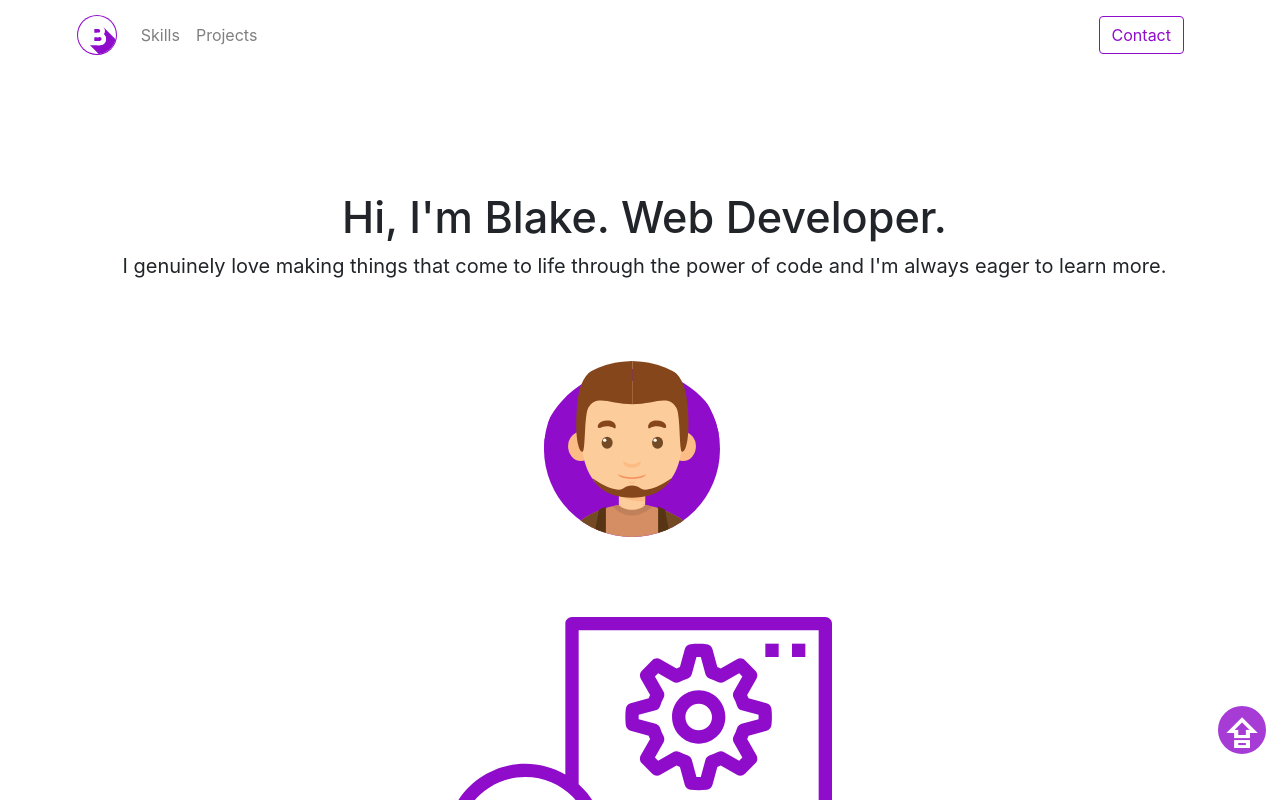
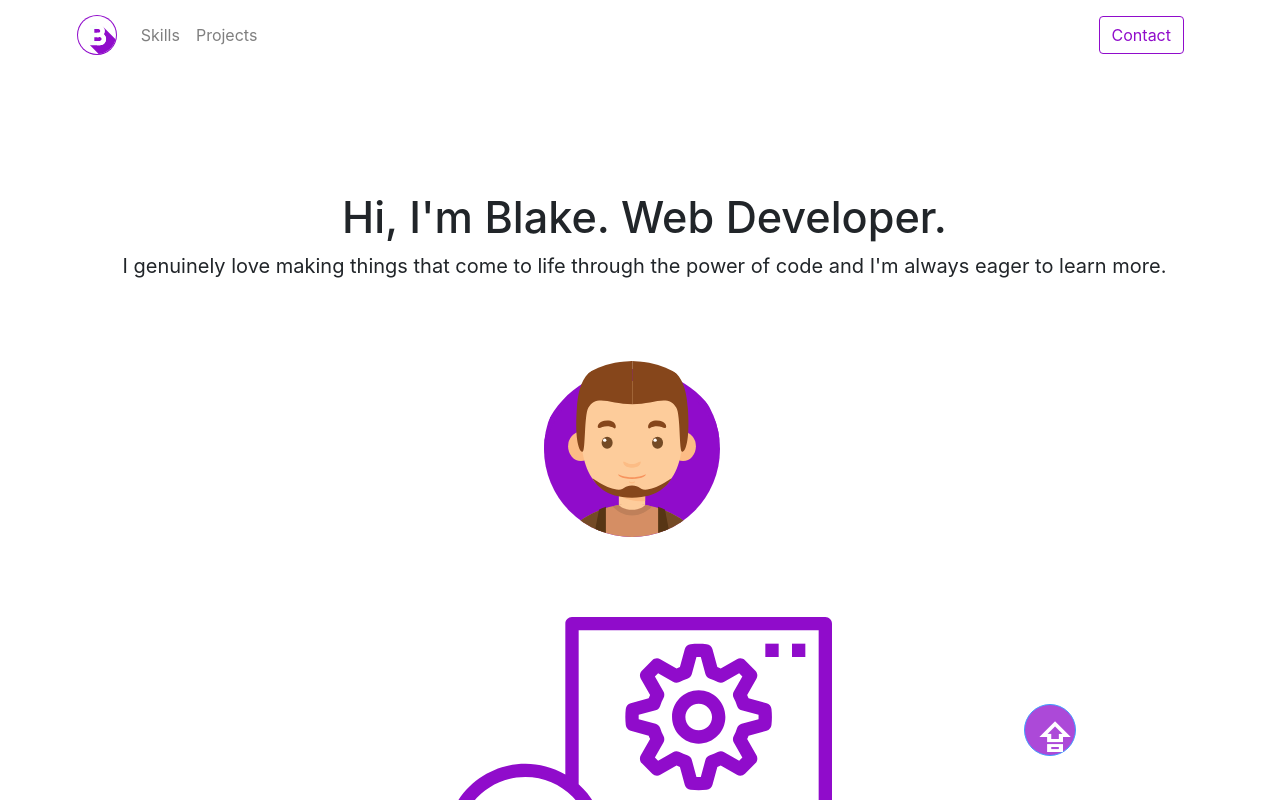
Before and after one commit to bmarshreal/portfolio, a React (Create React App) app: page / in a window 1280 px wide. Shown: the top 800 px of the page. Built offline with nearby package versions, Linux system fonts and the light colour scheme.

Commit message:
add favicon and test floater

```diff
--- a/src/components/ScrollFloater.jsx
+++ b/src/components/ScrollFloater.jsx
@@ -1,4 +1,6 @@
 import React, { useState, useEffect } from "react";
+import "../App.css";
+import { Button } from "react-bootstrap";
 
 function ScrollFloater(props) {
   const [scroll, setScroll] = useState(true);
@@ -25,11 +27,34 @@ function ScrollFloater(props) {
   return (
     <div>
       {scroll ? (
-        <button
+        <Button
           style={{
             height: "52px",
             width: "52px",
+            borderRadius: "70%",
+            zIndex: "1000",
+            backgroundColor: "#900ccb",
+            position: "fixed",
+            left: "80%",
+            top: "88%",
+            fontSize: "2rem",
+            color: "white",
+            opacity: "75%",
+            fontWeight: "800",
           }}
+          //          border: 2px solid white;
+          // position: fixed;
+          // background-color: #900ccb;
+          // z-index: 1000;
+          // left: 95%;
+          // top: 88%;
+          // border-radius: 70%;
+          // height: 52px;
+          // width: 52px;
+          // font-size: 2rem;
+          // color: white;
+          // opacity: 80%;
+          // font-weight: 800;
           className="floaterBtn"
           onClick={topScroll}
           type="button"
@@ -37,7 +62,7 @@ function ScrollFloater(props) {
           // onScroll={scroller}
         >
           ⇪
-        </button>
+        </Button>
       ) : null}
     </div>
   );
```
